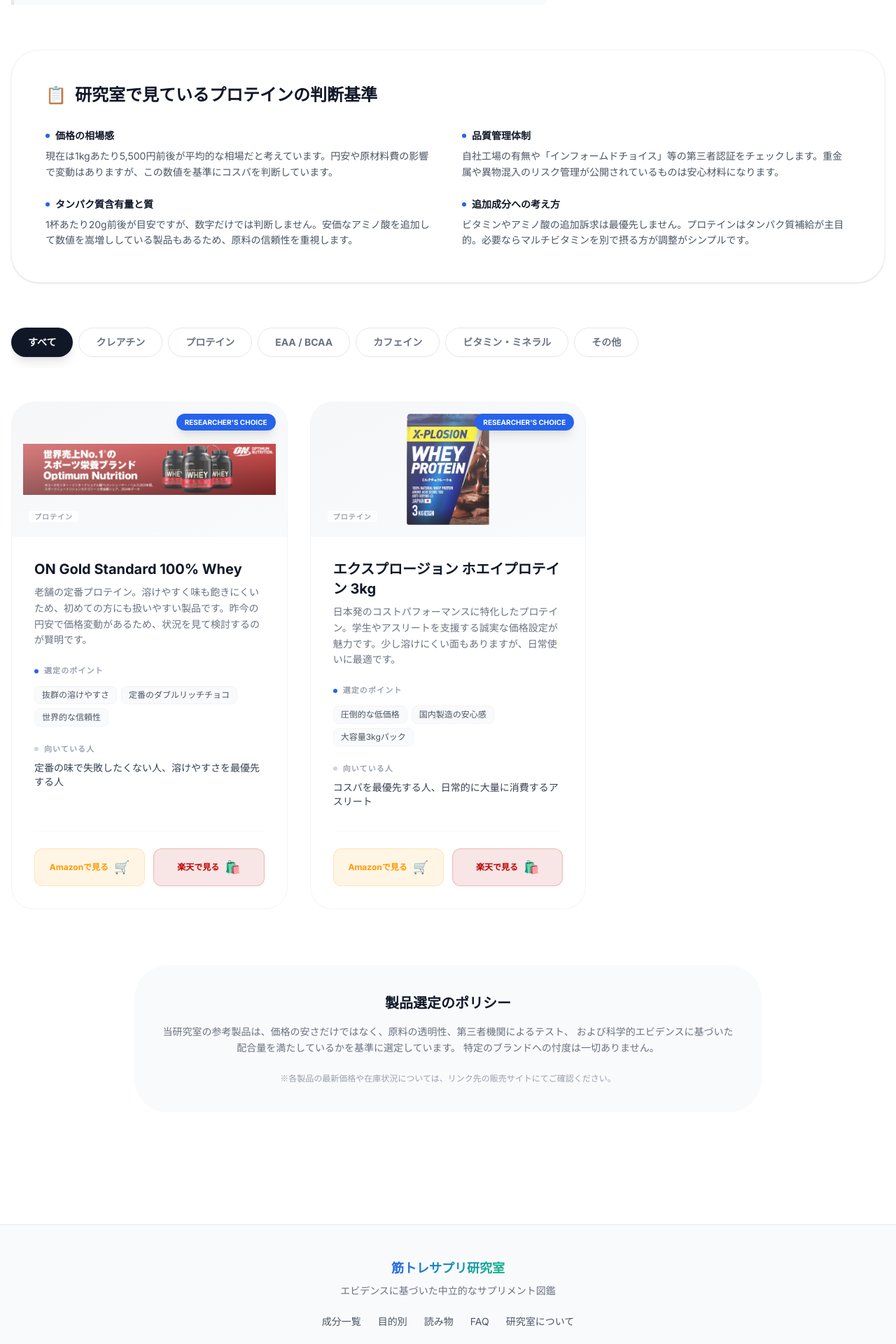
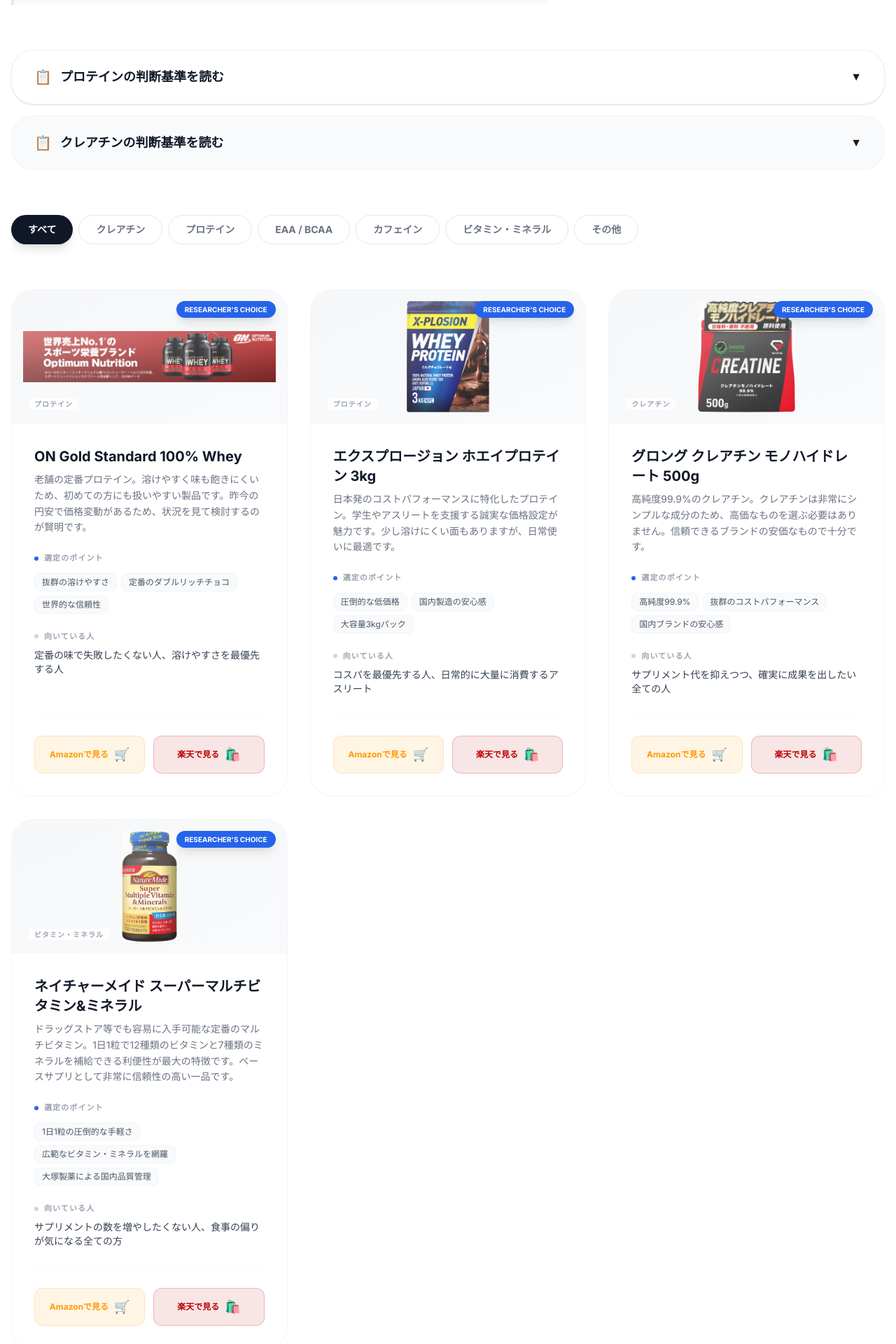
Before and after one commit to WAKAMUSYA/supplement-lab, a Next.js app: page /supplements in a window 1280 px wide. Shown: the part 420-2340 px from the top of the page at 70% size. Built offline with nearby package versions, Linux system fonts and the light colour scheme.

Commit message:
変更内容

```diff
--- a/src/app/layout.tsx
+++ b/src/app/layout.tsx
@@ -34,12 +34,14 @@
               <Link href="/" className="text-lg font-bold gradient-text">筋トレサプリ研究室</Link>
               <p className="text-sm text-gray-500 mt-2">エビデンスに基づいた中立的なサプリメント図鑑</p>
             </div>
-            <div className="flex justify-center gap-6 text-sm text-gray-600 mb-8">
-              <Link href="/ingredients" className="hover:text-primary">成分一覧</Link>
-              <Link href="/purposes" className="hover:text-primary">目的別</Link>
-              <Link href="/articles" className="hover:text-primary">読み物</Link>
-              <Link href="/faq" className="hover:text-primary">FAQ</Link>
-              <Link href="/about" className="hover:text-primary">研究室について</Link>
+            <div className="flex flex-wrap justify-center gap-x-8 gap-y-4 text-sm font-medium text-gray-600 mb-8">
+              <Link href="/ingredients" className="hover:text-primary transition-colors">成分一覧</Link>
+              <Link href="/purposes" className="hover:text-primary transition-colors">目的から探す</Link>
+              <Link href="/stacks" className="hover:text-primary transition-colors">スタックガイド</Link>
+              <Link href="/articles" className="hover:text-primary transition-colors">読み物</Link>
+              <Link href="/supplements" className="hover:text-primary transition-colors">参考サプリ</Link>
+              <Link href="/faq" className="hover:text-primary transition-colors">よくある質問</Link>
+              <Link href="/about" className="hover:text-primary transition-colors">研究室について</Link>
             </div>
             <div className="max-w-2xl mx-auto px-4 py-4 bg-yellow-50 border border-yellow-100 rounded-lg text-xs text-yellow-800 mb-8">
               <p className="font-bold mb-1">【免責事項】</p>
--- a/src/app/supplements/page.tsx
+++ b/src/app/supplements/page.tsx
@@ -6,6 +6,8 @@
 
 export default function SupplementsPage() {
   const [selectedCategory, setSelectedCategory] = useState("すべて");
+  const [isProteinOpen, setIsProteinOpen] = useState(false);
+  const [isCreatineOpen, setIsCreatineOpen] = useState(false);
 
   const filteredProducts = useMemo(() => {
     if (selectedCategory === "すべて") return products;
@@ -35,22 +37,34 @@
         </div>
       </div>
 
-      {/* Research Criteria Section */}
-      <div className="mb-16 bg-white border border-gray-100 rounded-[2.5rem] p-8 md:p-12 shadow-sm">
-        <h2 className="text-2xl font-bold text-gray-900 mb-8 flex items-center gap-3">
-          <span className="text-primary">📋</span>
-          研究室で見ているプロテインの判断基準
-        </h2>
+      {/* Criteria Accordion Section */}
+      <div className="space-y-4 mb-16">
+        {/* Protein Criteria */}
+        <div className="bg-white border border-gray-100 rounded-[2rem] overflow-hidden shadow-sm">
+          <button
+            onClick={() => setIsProteinOpen(!isProteinOpen)}
+            className="w-full px-8 py-6 flex items-center justify-between text-left hover:bg-gray-50 transition-colors"
+          >
+            <div className="flex items-center gap-3">
+              <span className="text-primary text-xl">📋</span>
+              <h2 className="text-lg font-bold text-gray-900">プロテインの判断基準を読む</h2>
+            </div>
+            <span className={`transform transition-transform duration-300 ${isProteinOpen ? "rotate-180" : ""}`}>
+              ▼
+            </span>
+          </button>
 
+          <div className={`transition-all duration-500 ease-in-out overflow-hidden ${isProteinOpen ? "max-h-[1000px] opacity-100" : "max-h-0 opacity-0"}`}>
+            <div className="px-8 pb-8 md:px-12 md:pb-12 border-t border-gray-50 pt-8">
               <div className="grid grid-cols-1 md:grid-cols-2 gap-10">
                 <div className="space-y-6">
                   <div>
                     <h3 className="text-sm font-bold text-gray-900 mb-2 flex items-center gap-2">
                       <span className="w-1.5 h-1.5 bg-primary rounded-full"></span>
-                価格の相場感
+                      価格の相場観
                     </h3>
                     <p className="text-sm text-gray-600 leading-relaxed">
-                現在は1kgあたり5,500円前後が平均的な相場だと考えています。円安や原材料費の影響で変動はありますが、この数値を基準にコスパを判断しています。
+                      現在は1kgあたり3,500円前後が平均的な相場だと考えています。円安や原材料費の影響で変動はありますが、この数値を基準にコスパを判断しています。
                     </p>
                   </div>
                   <div>
@@ -81,6 +95,34 @@
                     </h3>
                     <p className="text-sm text-gray-600 leading-relaxed">
                       ビタミンやアミノ酸の追加訴求は最優先しません。プロテインはタンパク質補給が主目的。必要ならマルチビタミンを別で摂る方が調整がシンプルです。
+                    </p>
+                  </div>
+                </div>
+              </div>
+            </div>
+          </div>
+        </div>
+
+        {/* Creatine Criteria */}
+        <div className="bg-gray-50 border border-gray-100 rounded-[2rem] overflow-hidden">
+          <button
+            onClick={() => setIsCreatineOpen(!isCreatineOpen)}
+            className="w-full px-8 py-6 flex items-center justify-between text-left hover:bg-gray-100 transition-colors"
+          >
+            <div className="flex items-center gap-3">
+              <span className="text-primary text-xl">📋</span>
+              <h2 className="text-lg font-bold text-gray-900">クレアチンの判断基準を読む</h2>
+            </div>
+            <span className={`transform transition-transform duration-300 ${isCreatineOpen ? "rotate-180" : ""}`}>
+              ▼
+            </span>
+          </button>
+
+          <div className={`transition-all duration-500 ease-in-out overflow-hidden ${isCreatineOpen ? "max-h-[500px] opacity-100" : "max-h-0 opacity-0"}`}>
+            <div className="px-8 pb-8 md:px-12 md:pb-12 border-t border-gray-100 pt-8">
+              <p className="text-sm text-gray-600 leading-relaxed max-w-3xl">
+                クレアチンはプロテインに比べて構造が非常に単純なため、ブランドによる「質」の差が出にくい成分です。
+                高価なものを選ぶ必要はなく、<strong className="text-gray-900 font-bold">「安価であること」</strong>と<strong className="text-gray-900 font-bold">「サプリメントを専門的に扱っている信頼できるブランドであること」</strong>の2点さえ満たしていれば、安価な製品で十分な成果が期待できます。
               </p>
             </div>
           </div>
--- a/src/data/products.ts
+++ b/src/data/products.ts
@@ -45,5 +45,29 @@
     amazonUrl: 'https://amzn.to/4nof8GP',
     rakutenUrl: 'https://a.r10.to/h9oUJN',
     isPersonalUse: true
+  },
+  {
+    id: 'grong-creatine-500g',
+    name: 'グロング クレアチン モノハイドレート 500g',
+    category: 'クレアチン',
+    image: '/images/products/grong-creatine.jpg',
+    comment: '高純度99.9%のクレアチン。クレアチンは非常にシンプルな成分のため、高価なものを選ぶ必要はありません。信頼できるブランドの安価なもので十分です。',
+    points: ['高純度99.9%', '抜群のコストパフォーマンス', '国内ブランドの安心感'],
+    target: 'サプリメント代を抑えつつ、確実に成果を出したい全ての人',
+    amazonUrl: 'https://amzn.to/4ni2lWi',
+    rakutenUrl: 'https://a.r10.to/hgCMsc',
+    isPersonalUse: true
+  },
+  {
+    id: 'naturemade-super-multi',
+    name: 'ネイチャーメイド スーパーマルチビタミン&ミネラル',
+    category: 'ビタミン・ミネラル',
+    image: '/images/products/naturemade.jpg',
+    comment: 'ドラッグストア等でも容易に入手可能な定番のマルチビタミン。1日1粒で12種類のビタミンと7種類のミネラルを補給できる利便性が最大の特徴です。ベースサプリとして非常に信頼性の高い一品です。',
+    points: ['1日1粒の圧倒的な手軽さ', '広範なビタミン・ミネラルを網羅', '大塚製薬による国内品質管理'],
+    target: 'サプリメントの数を増やしたくない人、食事の偏りが気になる全ての方',
+    amazonUrl: 'https://amzn.to/4dhyE2Y',
+    rakutenUrl: 'https://a.r10.to/h5YTpS',
+    isPersonalUse: true
   }
 ];
```
Also changed, not shown: public/images/products/grong-creatine.jpg (added), public/images/products/naturemade.jpg (added). Lines whose indentation alone changed are shown as unchanged.
